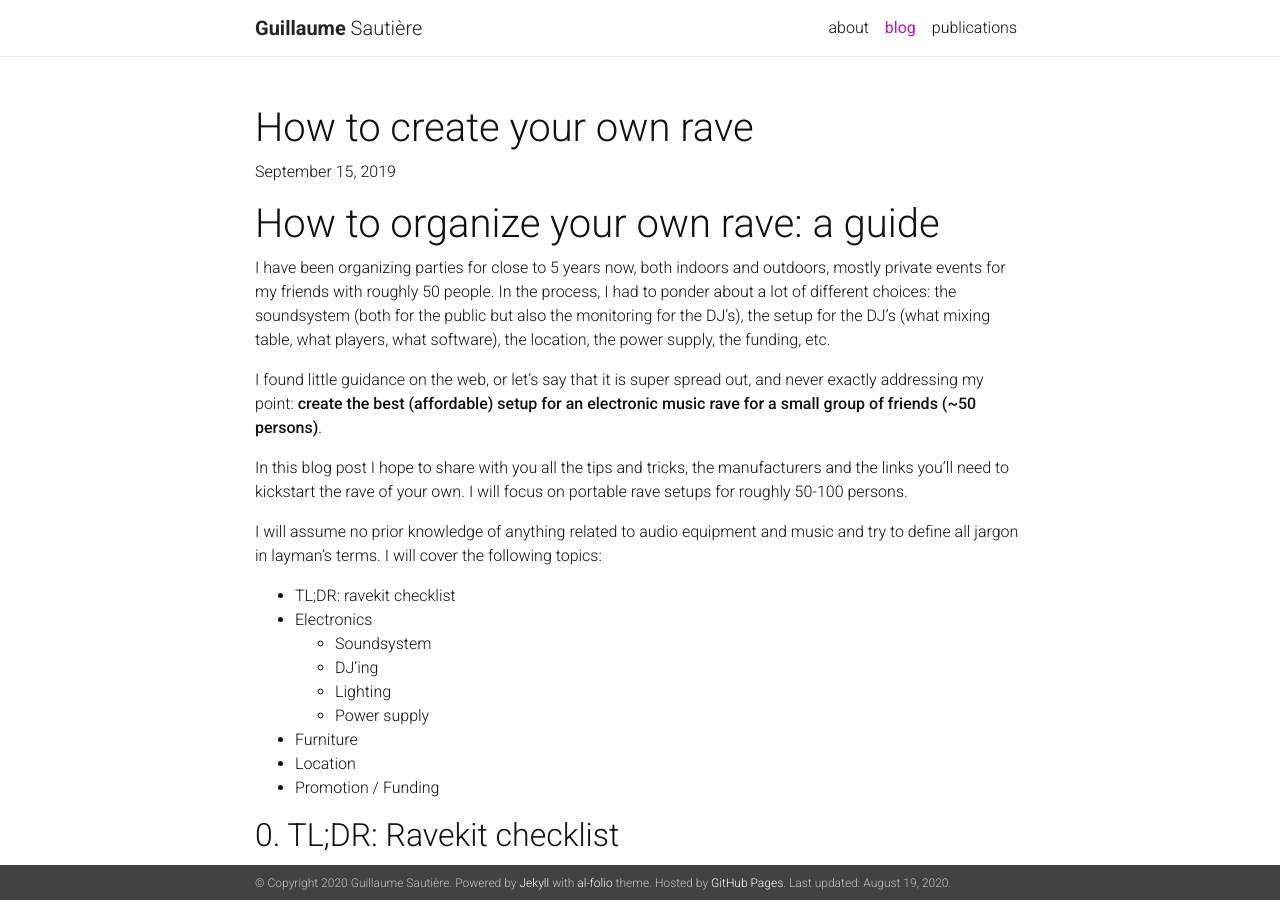
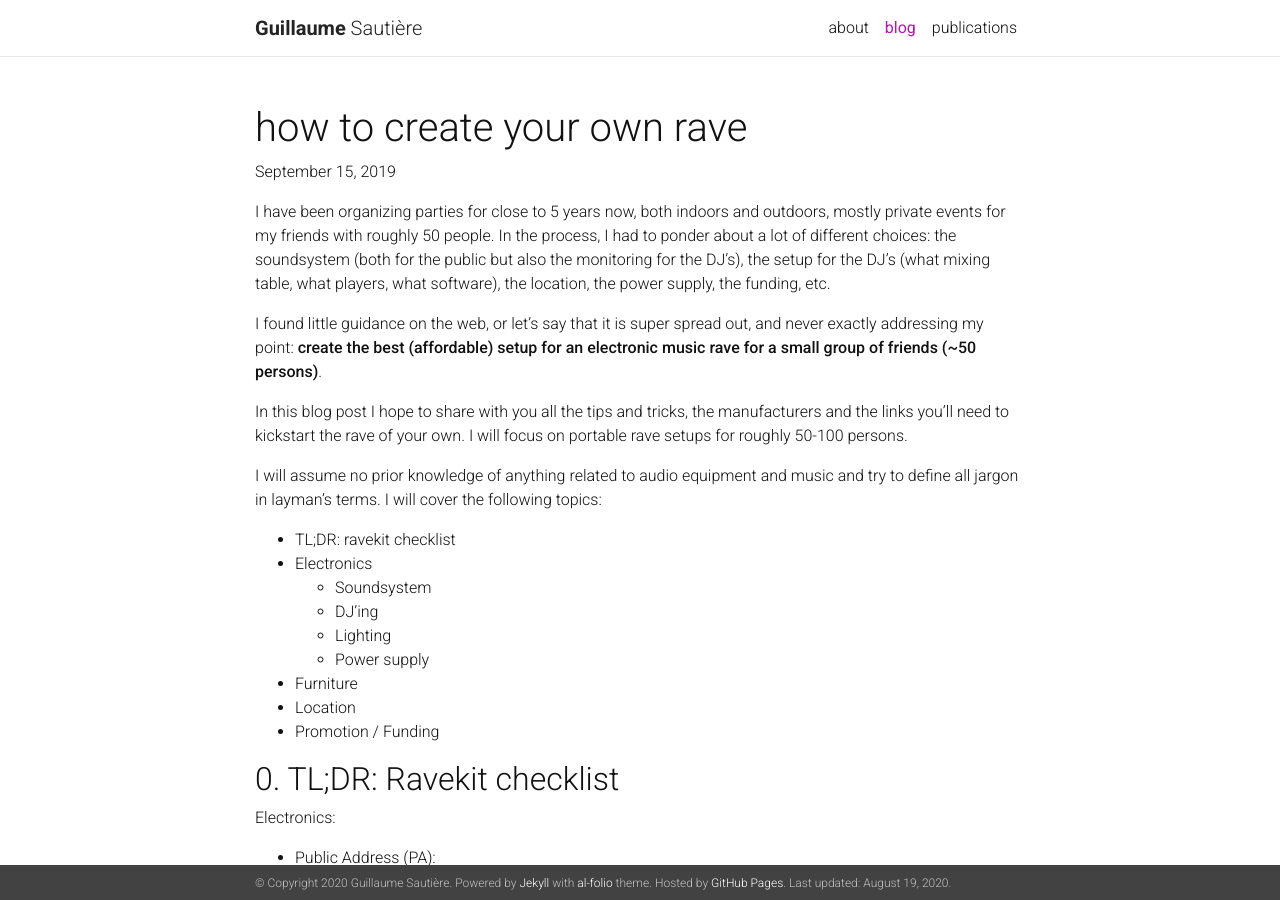
Before and after one commit to naifrec/naifrec.github.io, a Jekyll site: the page built from _posts/2019-09-15-how-to-rave.md, in a window 1280 px wide and 900 px high. Built offline with Jekyll 4.4.1, drawn with Linux system fonts in a browser that asks for light colours; nearby versions of some CDN libraries; a style sheet for code colours, icons or effects is not loaded.

Commit message:
small typo fixes

```diff
--- a/_posts/2019-09-15-how-to-rave.md
+++ b/_posts/2019-09-15-how-to-rave.md
@@ -1,11 +1,9 @@
 ---
 layout: post
-title: How to create your own rave
+title: how to create your own rave
 date: 2019-09-15 08:00:00 -0000
 description: how to organise your own small scale rave with your friends
 ---
-
-# How to organize your own rave: a guide
 
 I have been organizing parties for close to 5 years now, both indoors and outdoors, mostly private events for my friends with roughly 50 people. In the process, I had to ponder about a lot of different choices: the soundsystem (both for the public but also the monitoring for the DJ's), the setup for the DJ's (what mixing table, what players, what software), the location, the power supply, the funding, etc.
 
```
